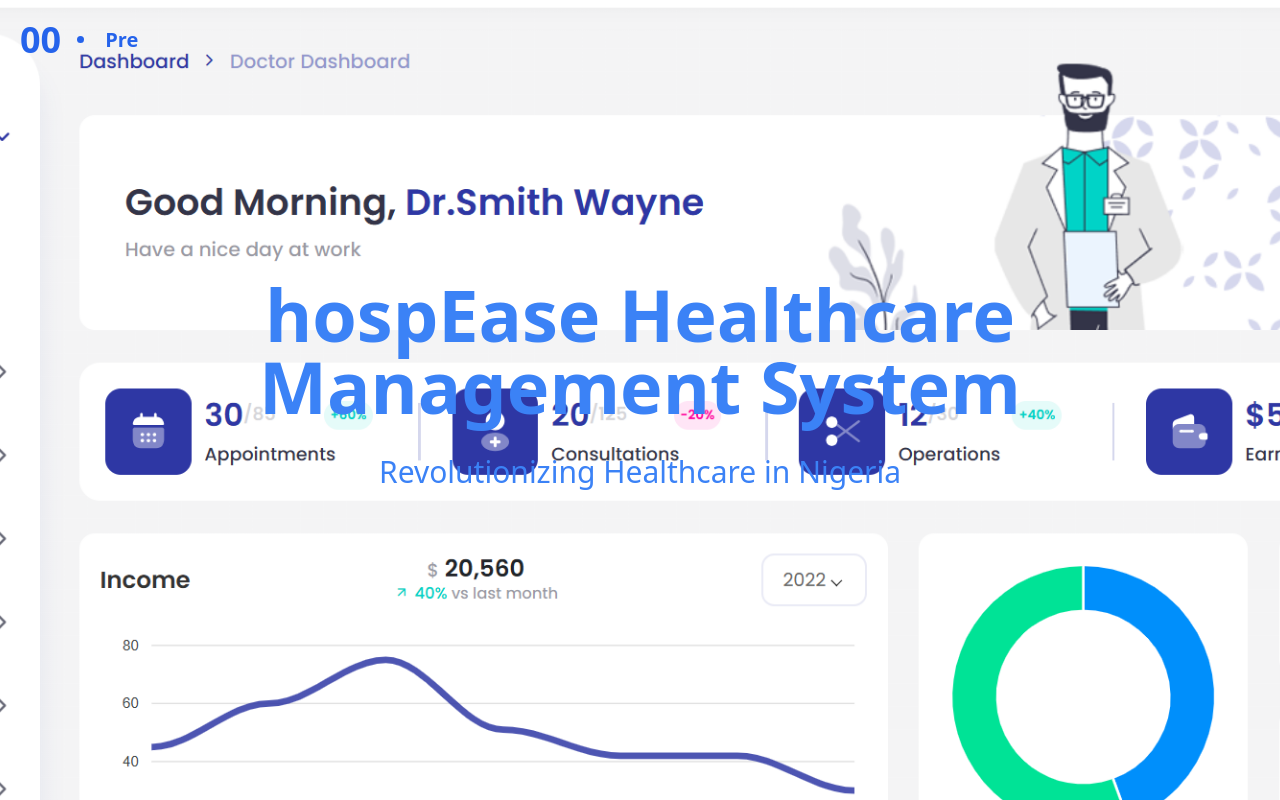
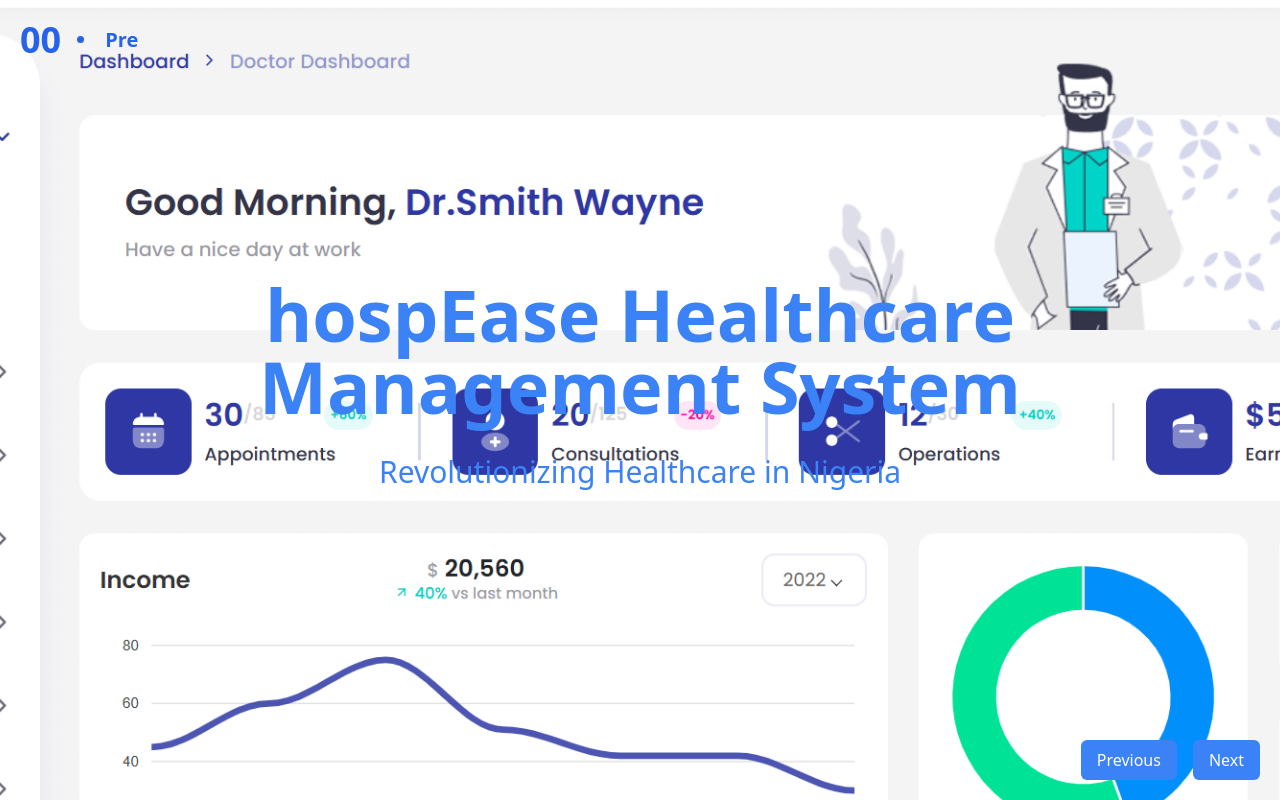
Before and after one commit to antimonycodes/hopEase-pitch-deck, a React (Vite) app: page / in a window 1280 px wide. Built offline with nearby package versions, Linux system fonts and the light colour scheme.

Commit message:
Refactor navigation functions and clean up commented code

```diff
--- a/src/App.tsx
+++ b/src/App.tsx
@@ -39,24 +39,24 @@
     setCurrentSection(sectionIndex !== -1 ? sectionIndex : 0);
   }, [location]);
 
-  useEffect(() => {
-    const timer = setTimeout(() => {
-      const nextSection = (currentSection + 1) % sections.length;
-      navigate(`/${sections[nextSection].toLowerCase()}`);
-    }, 12000);
+  // useEffect(() => {
+  //   const timer = setTimeout(() => {
+  //     const nextSection = (currentSection + 1) % sections.length;
+  //     navigate(`/${sections[nextSection].toLowerCase()}`);
+  //   }, 12000);
 
-    return () => clearTimeout(timer);
-  }, [currentSection, navigate]);
+  //   return () => clearTimeout(timer);
+  // }, [currentSection, navigate]);
 
-  // const nextSection = () => {
-  //   const nextIndex = (currentSection + 1) % sections.length;
-  //   navigate(`/${sections[nextIndex].toLowerCase()}`);
-  // };
+  const nextSection = () => {
+    const nextIndex = (currentSection + 1) % sections.length;
+    navigate(`/${sections[nextIndex].toLowerCase()}`);
+  };
 
-  // const prevSection = () => {
-  //   const prevIndex = (currentSection - 1 + sections.length) % sections.length;
-  //   navigate(`/${sections[prevIndex].toLowerCase()}`);
-  // };
+  const prevSection = () => {
+    const prevIndex = (currentSection - 1 + sections.length) % sections.length;
+    navigate(`/${sections[prevIndex].toLowerCase()}`);
+  };
 
   return (
     <div className="h-screen w-screen overflow-hidden bg-gray-100">
@@ -89,7 +89,7 @@
           </Routes>
         </motion.div>
       </AnimatePresence>
-      {/* <div className="absolute bottom-5 right-5 flex space-x-4">
+      <div className="absolute bottom-5 right-5 flex space-x-4">
         <button
           onClick={prevSection}
           className="px-4 py-2 bg-blue-500 text-white rounded-md"
@@ -102,7 +102,7 @@
         >
           Next
         </button>
-      </div> */}
+      </div>
     </div>
   );
 }
```
